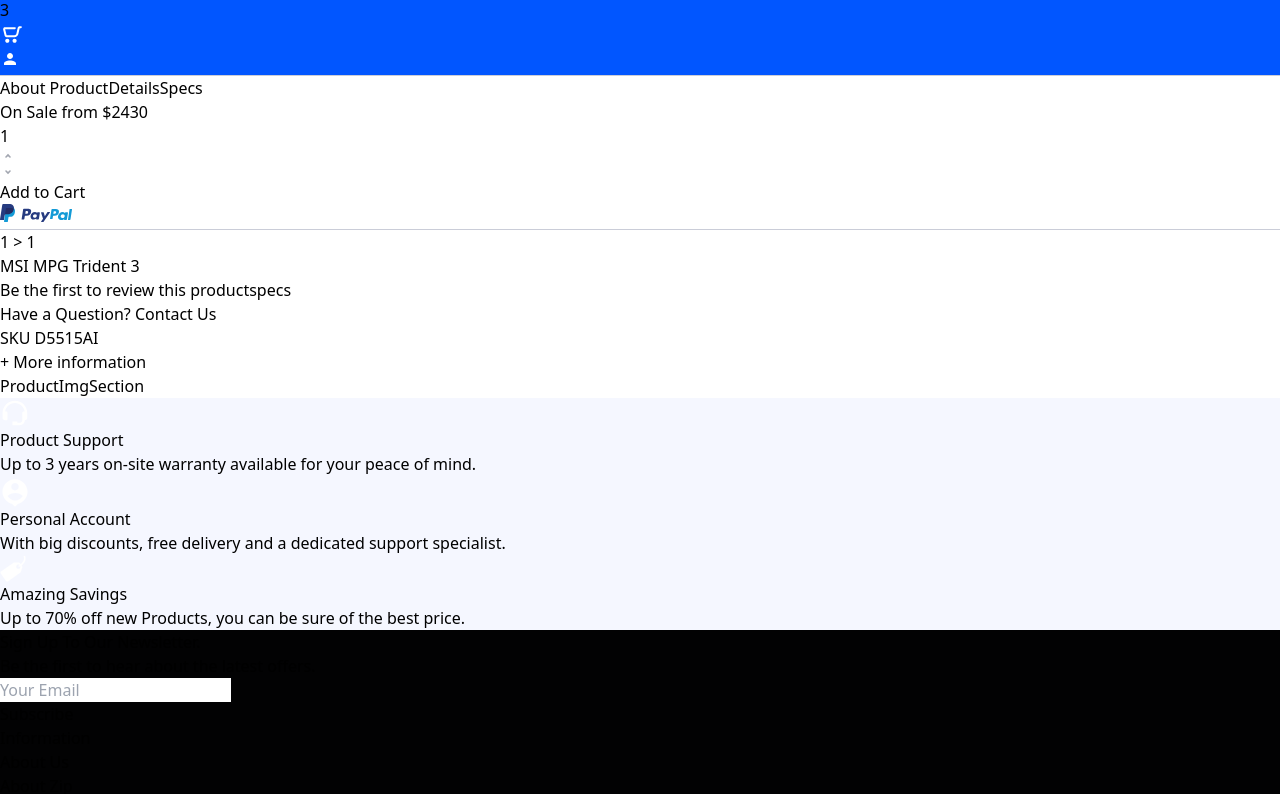
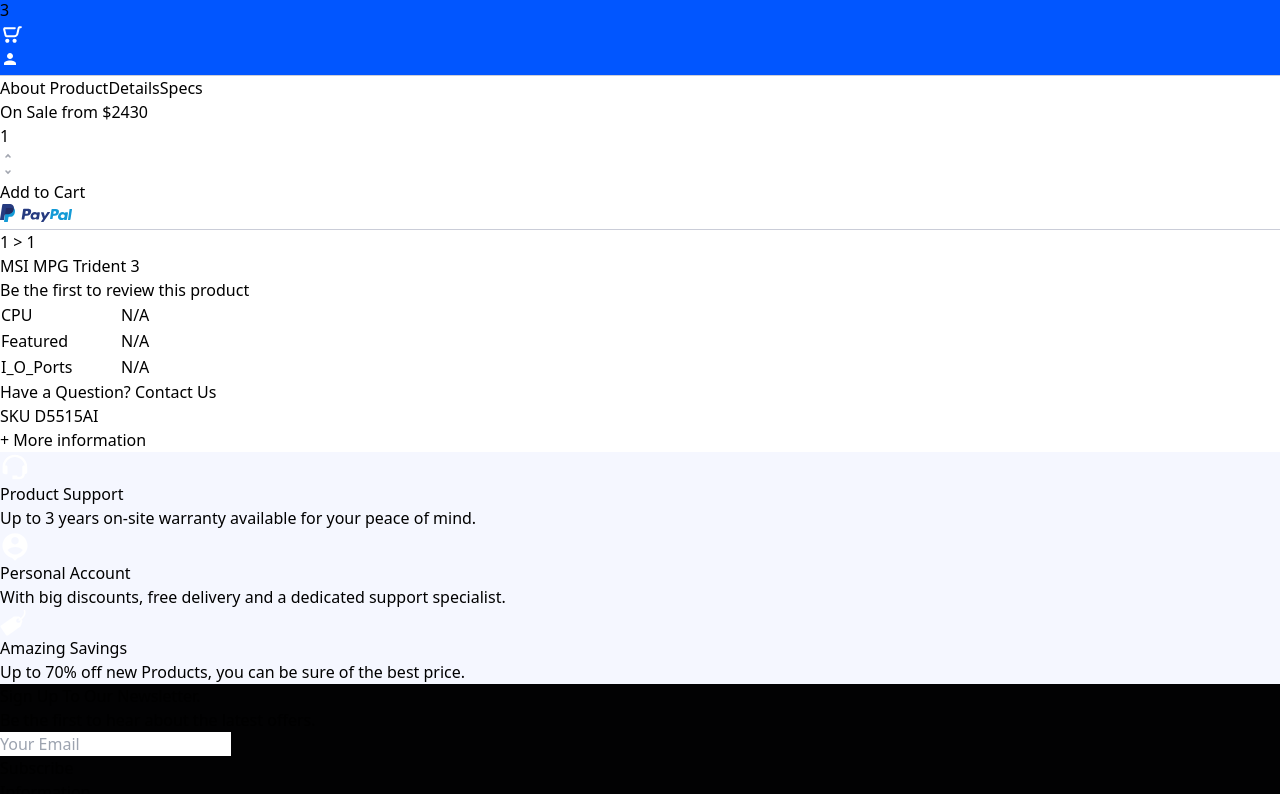
Before and after one commit to huseynovali/Tech__Store, a React (Vite) app in the folder client/: page /productdetail/1/1/1/specs in a window 1280 px wide. Shown: the part 3467-4261 px from the top of the page. Built offline with nearby package versions, Linux system fonts and the light colour scheme.

Commit message:
create comp space

```diff
--- a/client/src/components/ProductCard.jsx
+++ b/client/src/components/ProductCard.jsx
@@ -5,7 +5,7 @@
 function ProductCard({ data,id }) {
   return (
     <Link
-      to={`/productdetail/${id}/${data.category}/${data.compcategory}`}
+      to={`/productdetail/${id}/${data.category}/${data.compcategory}/aboutproduct`}
       className="px-3 hover:shadow-md group/a relative lg:w-[204px] block"
     >
       <div className="like__statistic absolute right-1 top-1  hidden group-hover/a:block">
--- /dev/null
+++ b/client/src/components/ProductDetail.jsx/CompSpecs.jsx
@@ -0,0 +1,21 @@
+import React from "react";
+import { useSelector } from "react-redux";
+
+function CompSpecs() {
+  const data = useSelector((state) => state.productReducer.ProductById);
+
+  return (
+    <div>
+    <table className="">
+        {data.specs.map((item) => (
+          <tr className="px-4 py-2 bg-white even:bg-[#F5F7FF]">
+            <td className="px-4 py-2" width={120}>{Object.keys(item)}</td>
+            <td className="px-4 py-2" width={120}>{Object.values(item)}</td>
+          </tr>
+        ))}
+      </table>
+    </div>
+  );
+}
+
+export default CompSpecs
--- a/client/src/components/ProductDetail.jsx/ProductAbout.jsx
+++ b/client/src/components/ProductDetail.jsx/ProductAbout.jsx
@@ -9,7 +9,7 @@
   return (
     <div>
       <p className="texl-lg">{data.about}</p>
-      <div className="colors flex gap-4">
+      <div className="colors flex gap-4 pt-10">
         {data.colors.map((color) => (
           <div
             className={classNames(
--- a/client/src/components/ProductDetail.jsx/ProductDetailHeader.jsx
+++ b/client/src/components/ProductDetail.jsx/ProductDetailHeader.jsx
@@ -9,7 +9,7 @@
   const data = useSelector((state) => state.productReducer.ProductById);
   const location = useLocation();
   const tab =
-    location.pathname.split("/")[location.pathname.split("/").length - 1];
+    location.pathname.split("/").pop();
   const [compCound, setCompCound] = useState(1);
   const handleInputChange = (e) => {
     setCompCound(e.target.value);
--- a/client/src/components/ProductDetail.jsx/ProductImgSection.jsx
+++ b/client/src/components/ProductDetail.jsx/ProductImgSection.jsx
@@ -2,7 +2,9 @@
 
 function ProductImgSection() {
   return (
-    <div>ProductImgSection</div>
+    <div>
+
+    </div>
   )
 }
 
--- a/client/src/router/MainRouter.jsx
+++ b/client/src/router/MainRouter.jsx
@@ -6,6 +6,7 @@
 import ProductDetail from "../page/ProductDetail";
 import ProductAbout from "../components/ProductDetail.jsx/ProductAbout";
 import CompDetailTab from "../components/ProductDetail.jsx/CompDetailTab";
+import CompSpecs from "../components/ProductDetail.jsx/CompSpecs";
 
 export default function MainRoutes() {
   const Routes = useRoutes([
@@ -31,7 +32,7 @@
             },
             {
               path: "specs",
-              element: <>specs</>,
+              element: <CompSpecs/>,
             },
           ],
         },
```
Also changed, not shown: client/src/components/ProductDetail.jsx/CompDetailTab.jsx (+11 -13 lines).
